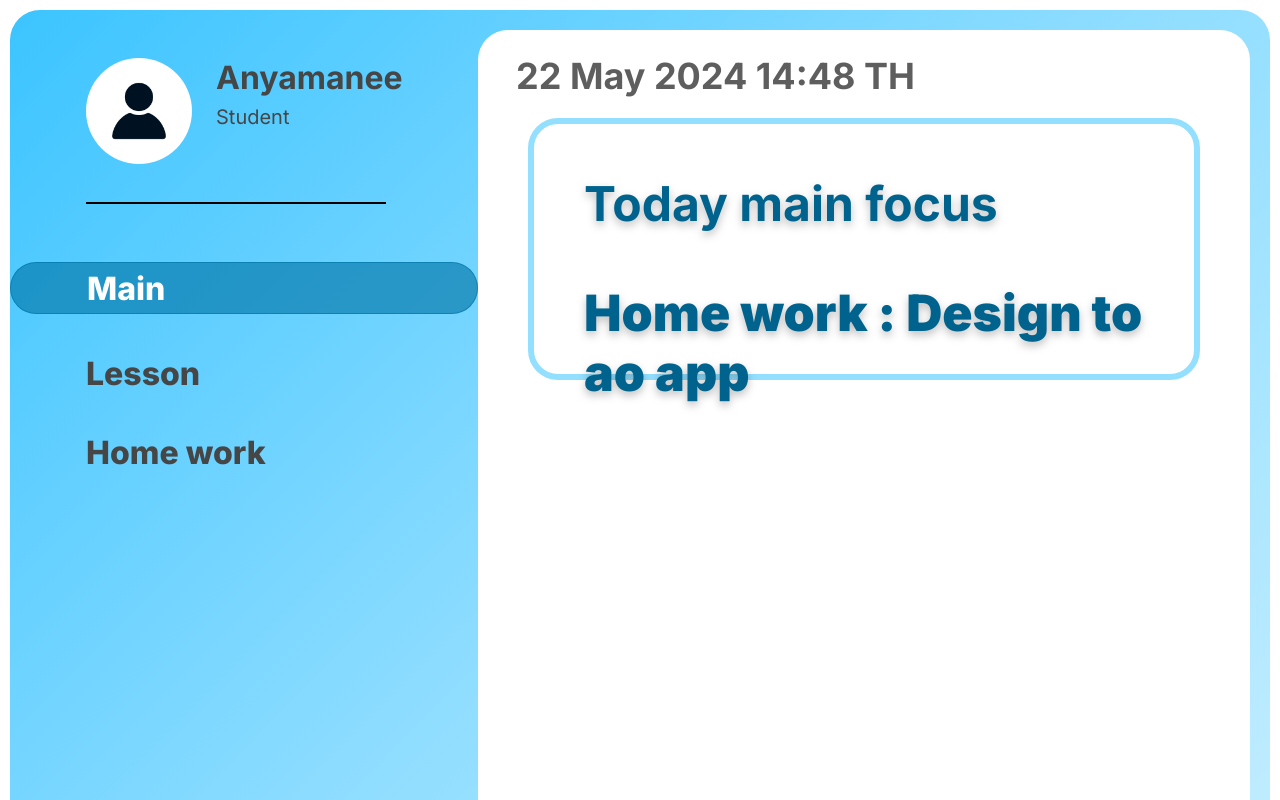
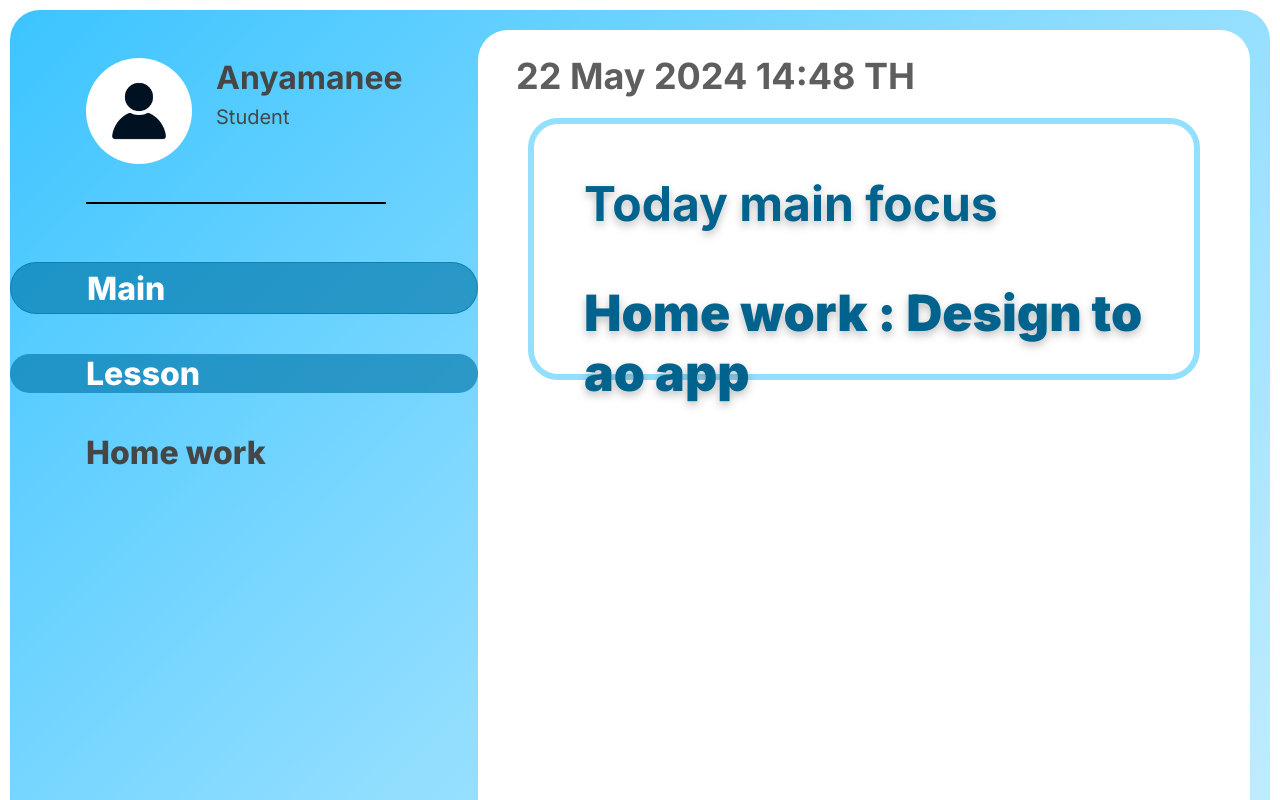
Before and after one commit to unyamanee1a/To-do-app, a React (Create React App) app: page / in a window 1280 px wide. In both pictures the pointer is over the element "Lesson". Shown: the top 800 px of the page. Built offline with nearby package versions, Linux system fonts and the light colour scheme; no server answers; a web font is replaced by a local one.

Commit message:
add cursur and hover to lesson button

```diff
--- a/src/App.css
+++ b/src/App.css
@@ -92,7 +92,19 @@ div{
 }
 
 .lesson {
+  cursor: pointer;
   padding-left: 76px;
+}
+
+.lesson:hover {
+  background-color:  rgba(0, 118, 168, 0.64);
+  border-color: rgba(0, 118, 168, 0.64);
+  color: #ffffff;
+  border-radius: 30px;
+  padding-left: 76px;
+  display: flex;
+  align-items: center;
+  justify-items: center
 }
 
 .homework {
```
